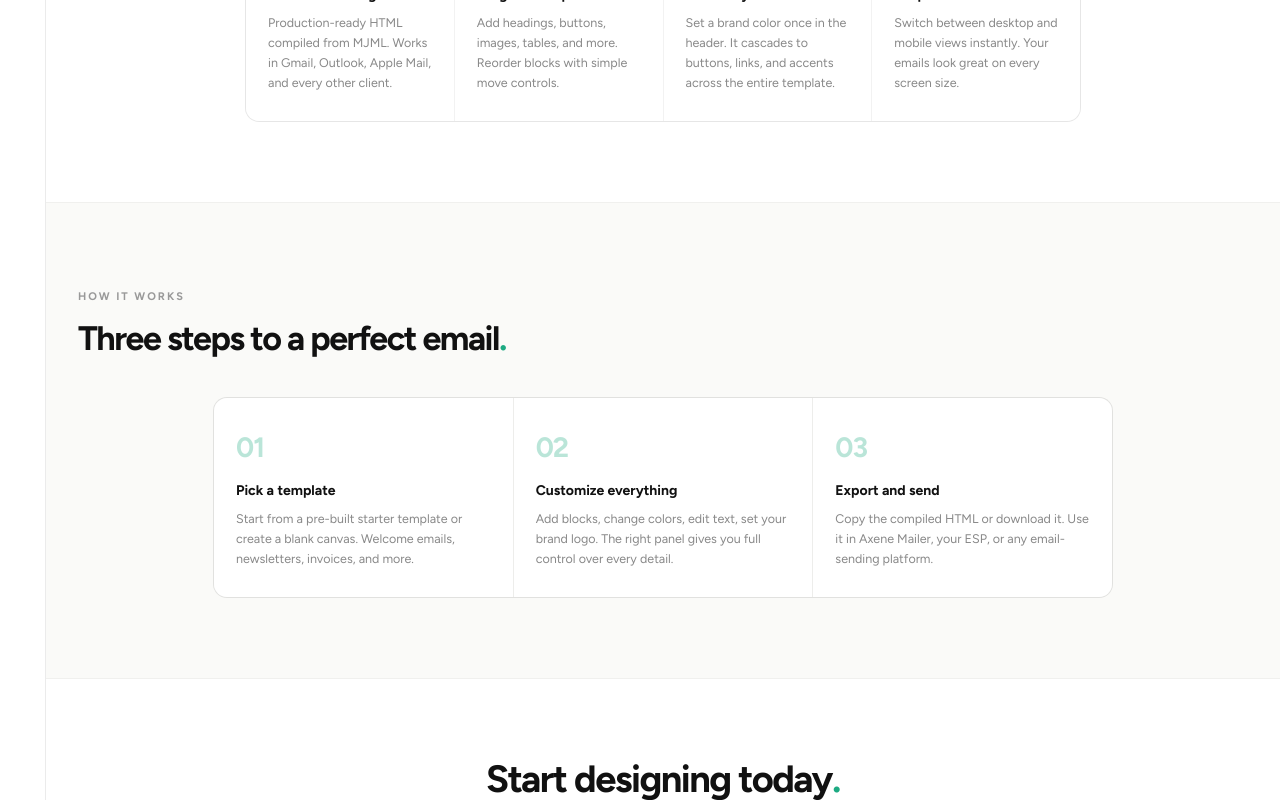
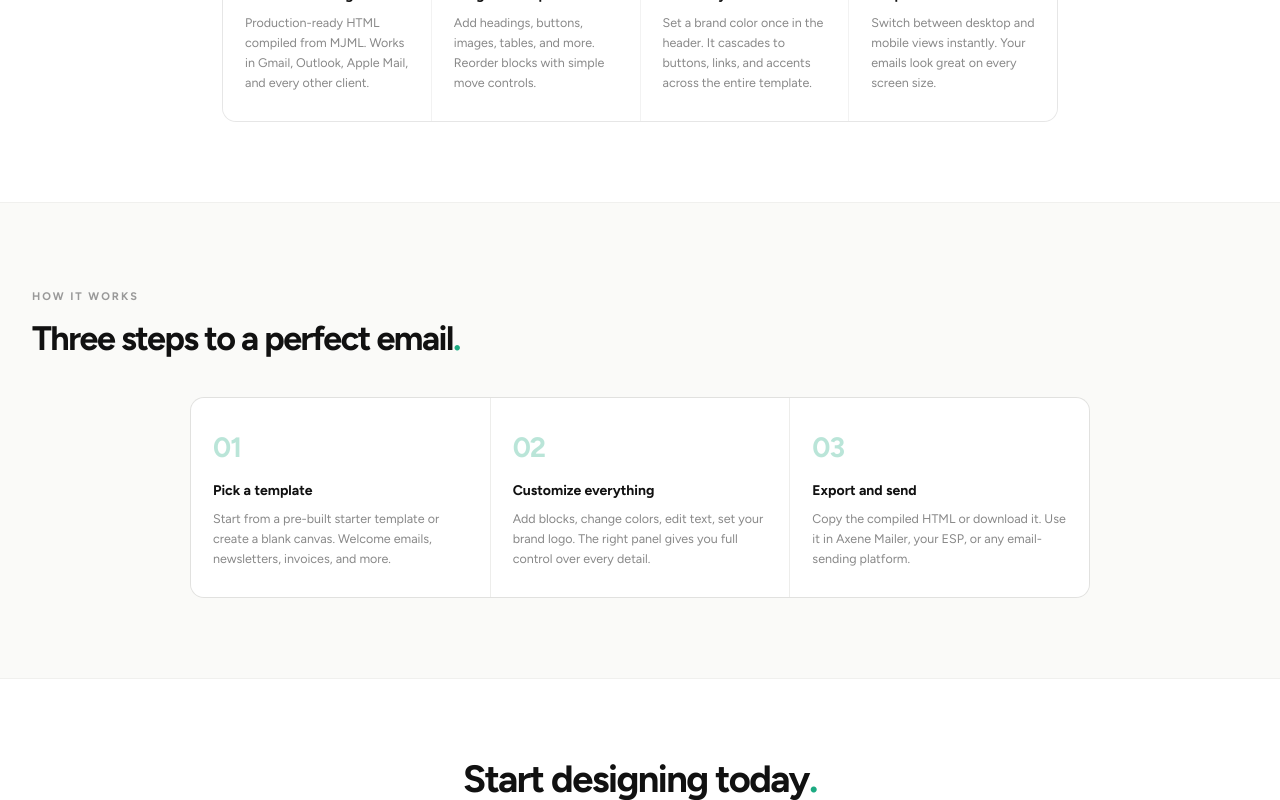
Before and after one commit to Axene-Solutions/axene-templates, a SvelteKit app: page / in a window 1280 px wide. Shown: the part 782-1582 px from the top of the page. Built offline with nearby package versions, Linux system fonts and the light colour scheme.

Commit message:
hide nav rail on landing page, fix use-template missing id, landing goes full width

```diff
--- a/src/routes/+layout.svelte
+++ b/src/routes/+layout.svelte
@@ -1,13 +1,21 @@
 <script lang="ts">
 	import '../app.css';
+	import { page } from '$app/state';
 	import NavRail from '$lib/components/NavRail.svelte';
 	let { children } = $props();
+
+	const isLanding = $derived(page.url.pathname === '/');
 </script>
 
 <svelte:head>
 	<title>Axene Templates</title>
 </svelte:head>
 
+{#if isLanding}
+	<div class="app-landing">
+		{@render children()}
+	</div>
+{:else}
 	<div class="app-shell">
 		<div class="app-window">
 			<NavRail />
@@ -16,6 +24,7 @@
 			</div>
 		</div>
 	</div>
+{/if}
 
 <style>
 	.app-shell {
@@ -38,4 +47,8 @@
 		min-width: 0;
 		overflow: hidden;
 	}
+	.app-landing {
+		width: 100%;
+		min-height: 100vh;
+	}
 </style>
--- a/src/routes/templates/+page.svelte
+++ b/src/routes/templates/+page.svelte
@@ -63,10 +63,12 @@
 	}
 
 	async function useStarter(starter: typeof starterTemplates[0]) {
+		const newId = starter.id + '-' + Date.now().toString(36);
 		const res = await fetch('/api/templates', {
 			method: 'POST',
 			headers: { 'Content-Type': 'application/json' },
 			body: JSON.stringify({
+				id: newId,
 				name: starter.name,
 				blocks: starter.blocks,
 			}),
@@ -114,7 +116,7 @@
 	<title>Templates - Axene Templates</title>
 </svelte:head>
 
-<div class="page">
+<div class="page min-h-screen">
 	<div class="topbar">
 		<div class="topbar-left">
 			<h1 class="title">Templates</h1>
```
Lines whose indentation alone changed are shown as unchanged.
